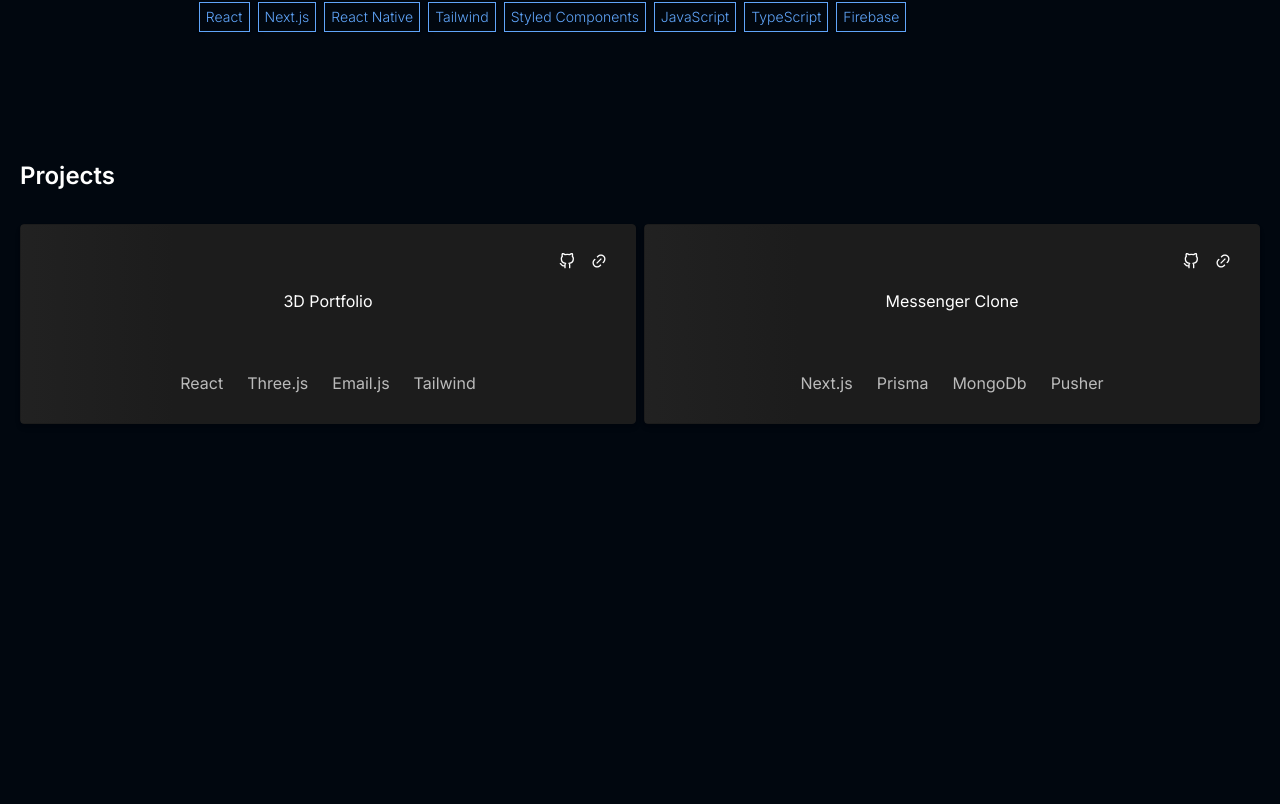
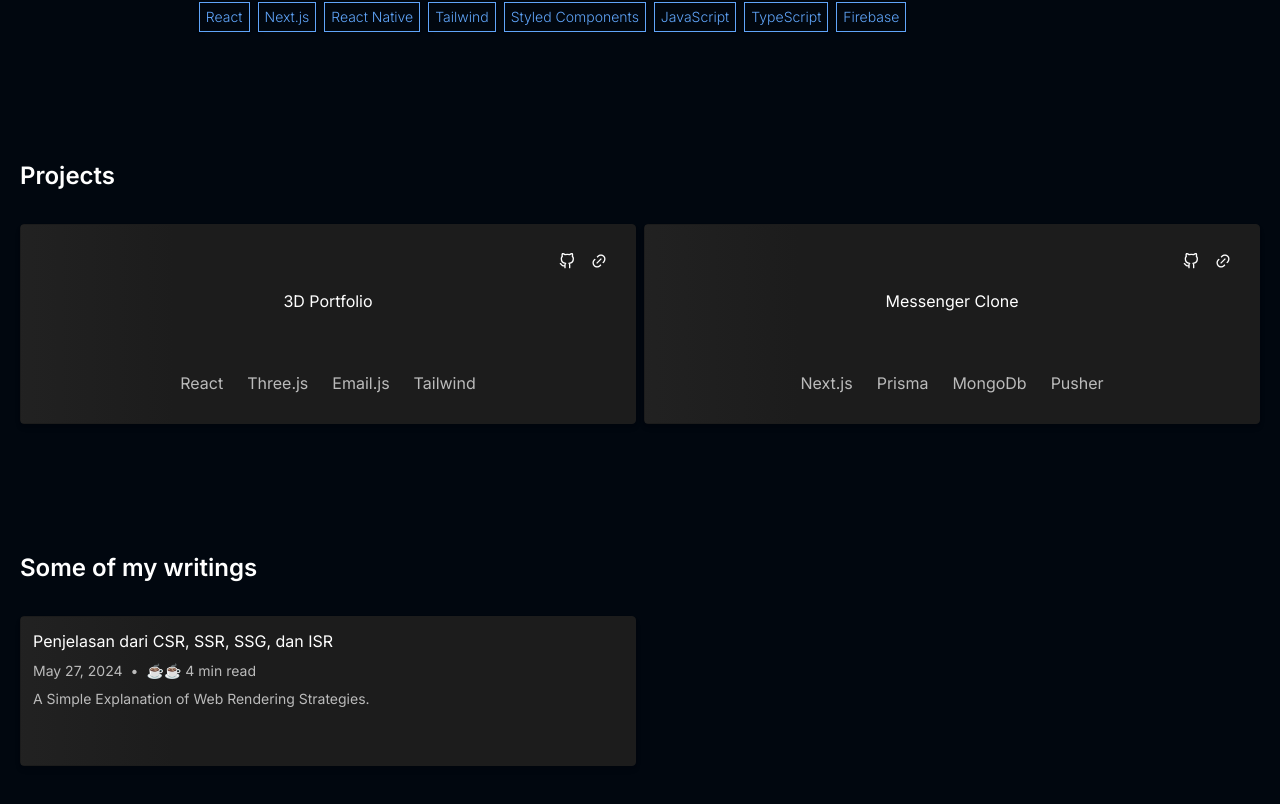
Before and after one commit to fadhildwia/portfolio-v1, a Next.js app: page / in a window 1280 px wide. Shown: the part 1220-2024 px from the top of the page. Before the commit the page ends 1684 px from the top, so only its background shows below. Built offline with nearby package versions, Linux system fonts and the light colour scheme.

Commit message:
feat: add section writing

```diff
--- a/src/components/Work.tsx
+++ b/src/components/Work.tsx
@@ -41,7 +41,7 @@ const Card = ({ github, link, title, stack }: CardProps) => {
 
 export const Work = () => {
   return (
-    <div id="work">
+    <div id="work" className="mb-32">
       <h1 className="text-2xl font-semibold">Projects</h1>
       <div className="grid grid-cols-fr sm:grid-cols-2 gap-2 mt-8">
         {projectItems.map((item, index) => (
--- /dev/null
+++ b/src/components/Writing.tsx
@@ -0,0 +1,49 @@
+import { writingItems } from 'constant/writingData';
+import React from 'react';
+
+interface CardProps {
+  title: string;
+  date: string;
+  coffee: number;
+  time: string;
+  description: string;
+  link: string;
+}
+
+const Card = ({ title, date, coffee, time, description, link }: CardProps) => {
+  return (
+    <div
+      onClick={() => window.open(link)}
+      className="transition ease-in-out delay-100 h-[150px] rounded p-3 bg-[#1C1C1C] shadow-md relative border border-[#1C1C1C] hover:border-[#424242] cursor-pointer"
+    >
+      <div className="absolute top-0 left-0 w-[25%] h-full bg-gradient-to-r from-[#858585]/[0.05] to-[#1C1C1C] z-10"></div>
+      <div className="flex flex-col gap-2 flex-1 h-full w-full">
+        <h1 className="text-1xl z-20">{title}</h1>
+        <div className="z-10 text-sm text-[#bbb] flex flex-col gap-2">
+          <div className="sm:flex gap-1 sm:gap-2">
+            <span>{date}</span>
+            <span className="opacity-0 sm:opacity-100">•</span>
+            <div className="flex sm:flex gap-1">
+              <div>{'☕️'.repeat(coffee)}</div>
+              <div>{time}</div>
+            </div>
+          </div>
+          <div className="truncate w-60 sm:w-full">{description}</div>
+        </div>
+      </div>
+    </div>
+  );
+};
+
+export const Writing = () => {
+  return (
+    <div id="writings" className="mb-32">
+      <h1 className="text-2xl font-semibold">Some of my writings</h1>
+      <div className="grid grid-cols-fr sm:grid-cols-2 gap-2 mt-8">
+        {writingItems.map((item, index) => (
+          <Card key={index} {...item} />
+        ))}
+      </div>
+    </div>
+  );
+};
--- /dev/null
+++ b/src/constant/writingData.ts
@@ -0,0 +1,10 @@
+export const writingItems = [
+  {
+    title: 'Penjelasan dari CSR, SSR, SSG, dan ISR',
+    date: 'May 27, 2024',
+    coffee: 2,
+    time: '4 min read',
+    description: 'A Simple Explanation of Web Rendering Strategies.',
+    link: 'https://medium.com/@fadhilahdwi.a/penjelasan-dari-csr-ssr-ssg-dan-isr-35239990ba3c'
+  }
+];
--- a/src/pages/index.tsx
+++ b/src/pages/index.tsx
@@ -1,6 +1,7 @@
 import { AboutSection } from '@components/AboutSection';
 import { HomeSection } from '@components/HomeSection';
 import { Work } from '@components/Work';
+import { Writing } from '@components/Writing';
 import Head from 'next/head';
 import Image from 'next/image';
 
@@ -15,6 +16,7 @@ export default function Home() {
       <HomeSection />
       <AboutSection />
       <Work />
+      <Writing />
     </div>
   );
 }
```
